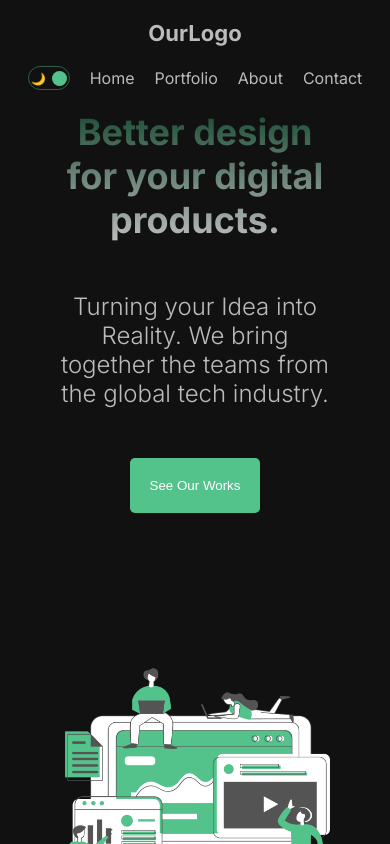
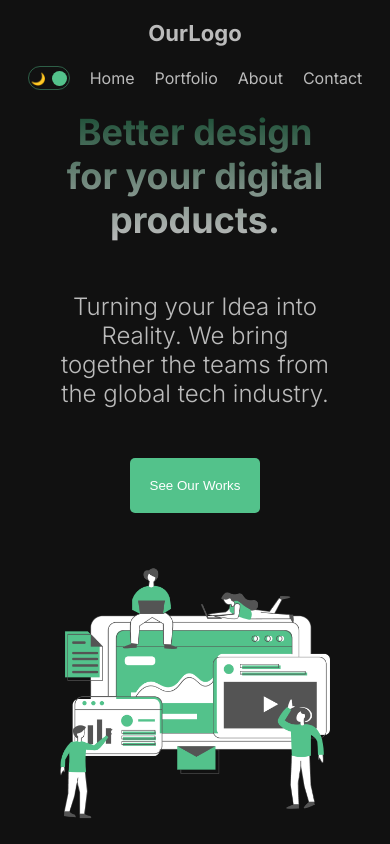
Before and after one commit to NikitaIASA/NextBlog, a Next.js app: page / in a window 390 px wide. Shown: the top 844 px of the page. Built offline with nearby package versions, Linux system fonts and the light colour scheme; no server answers.

Commit message:
change img size for mobiles

```diff
--- a/src/app/page.module.css
+++ b/src/app/page.module.css
@@ -64,4 +64,9 @@
   .item {
     align-items: center;
   }
+
+  .img {
+    height: 300px;
+  }
+
 }
```
